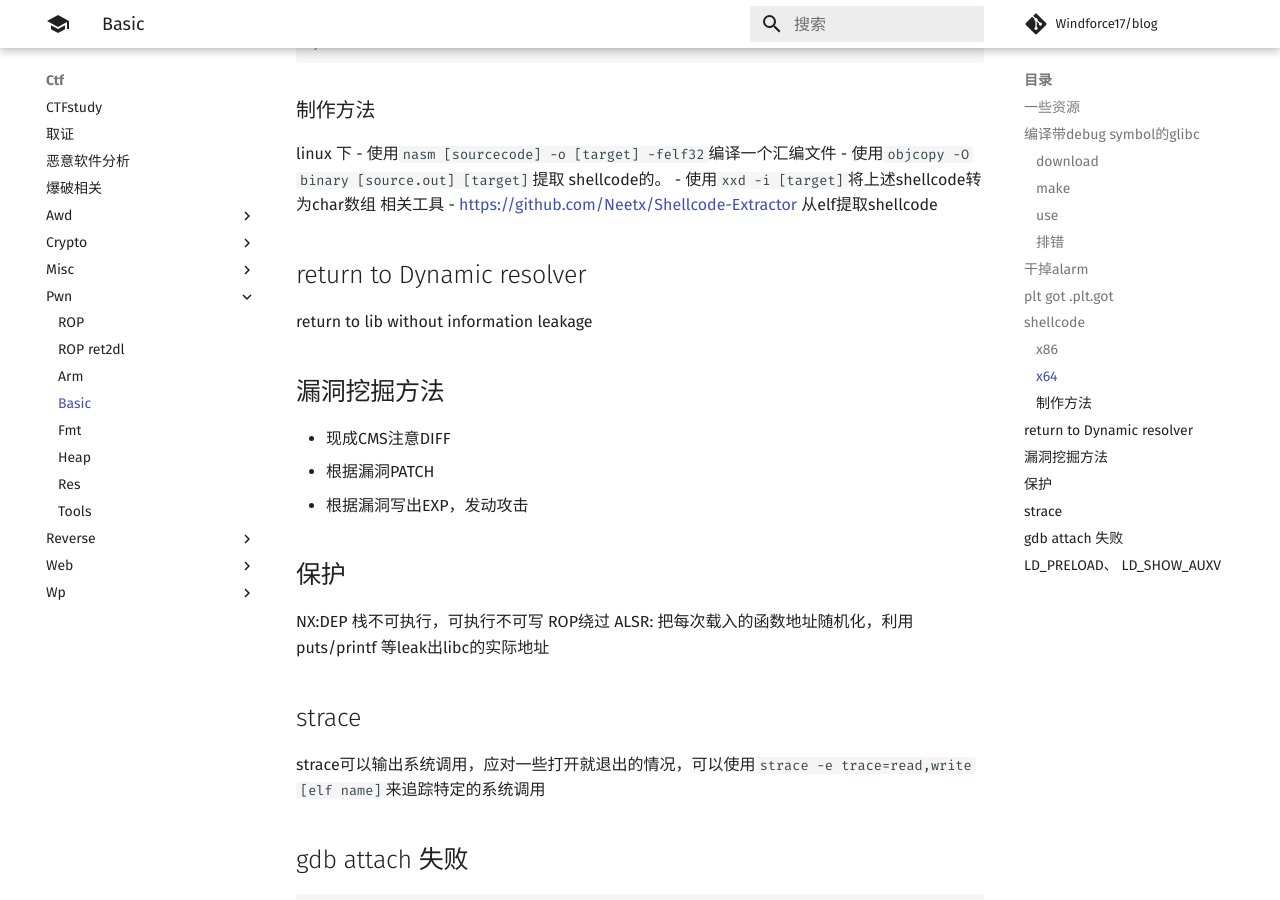
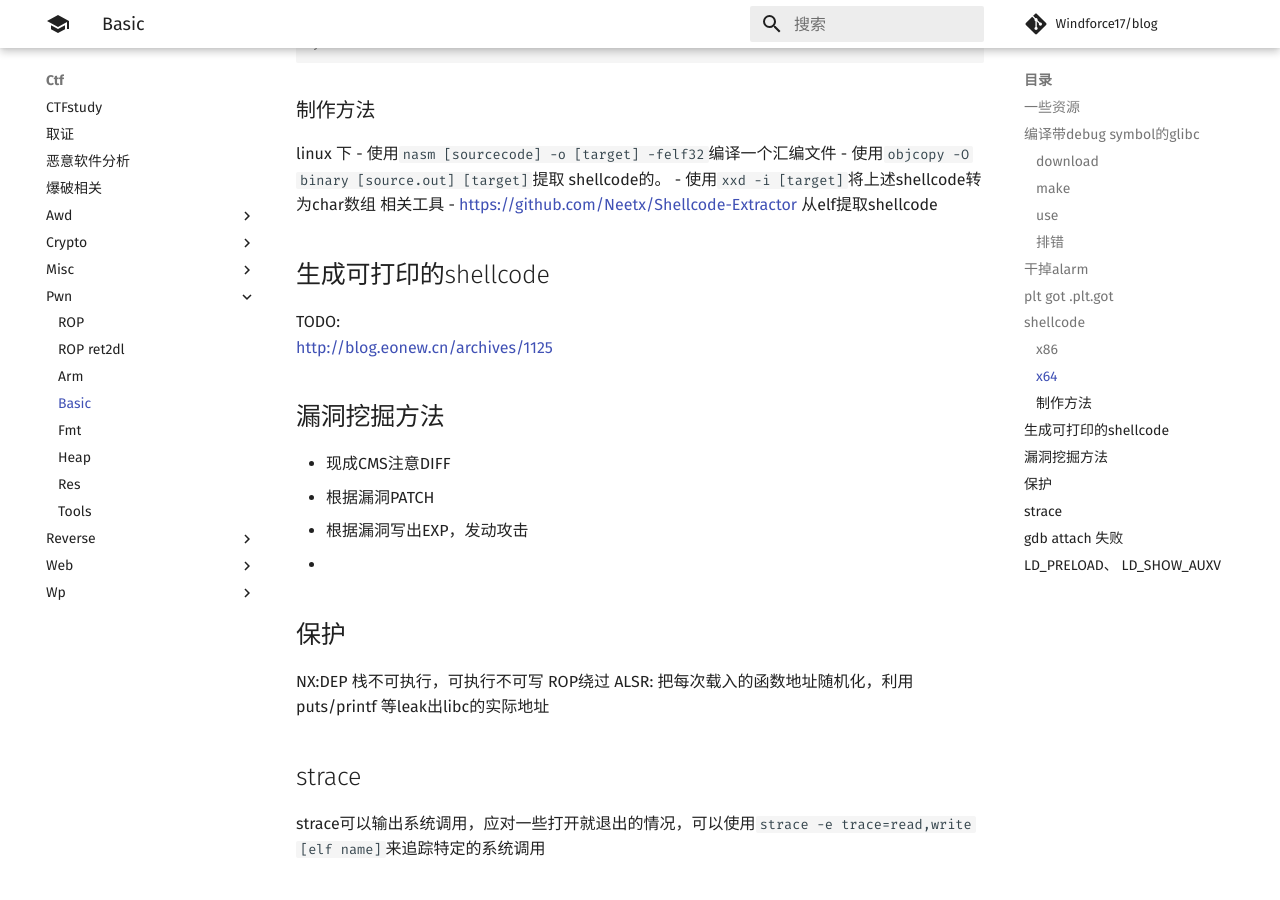
Before and after one commit to Windforce17/blog, an MkDocs documentation site: the page built from docs/ctf/pwn/basic.md, in a window 1280 px wide and 900 px high, scrolled down 4543 px. Built offline with MkDocs 1.6.1 and Material for MkDocs 9.7.7, drawn with Linux system fonts in a browser that asks for light colours; comment, search, counter and statistics services are not loaded.

```diff
--- a/docs/ctf/pwn/basic.md
+++ b/docs/ctf/pwn/basic.md
@@ -137,15 +137,17 @@ linux 下
 - https://github.com/Neetx/Shellcode-Extractor
 从elf提取shellcode
 
+## 生成可打印的shellcode
+TODO:
+http://blog.eonew.cn/archives/1125
 
 
-## return to Dynamic resolver
-return to lib without information leakage
 
 ## 漏洞挖掘方法
 * 现成CMS注意DIFF
 * 根据漏洞PATCH
 * 根据漏洞写出EXP，发动攻击
+*
 ## 保护
 NX:DEP 栈不可执行，可执行不可写 ROP绕过
 ALSR: 把每次载入的函数地址随机化，利用puts/printf 等leak出libc的实际地址
```
Also changed, not shown: docs/coding/vscode.md (added, +15 -0 lines).
